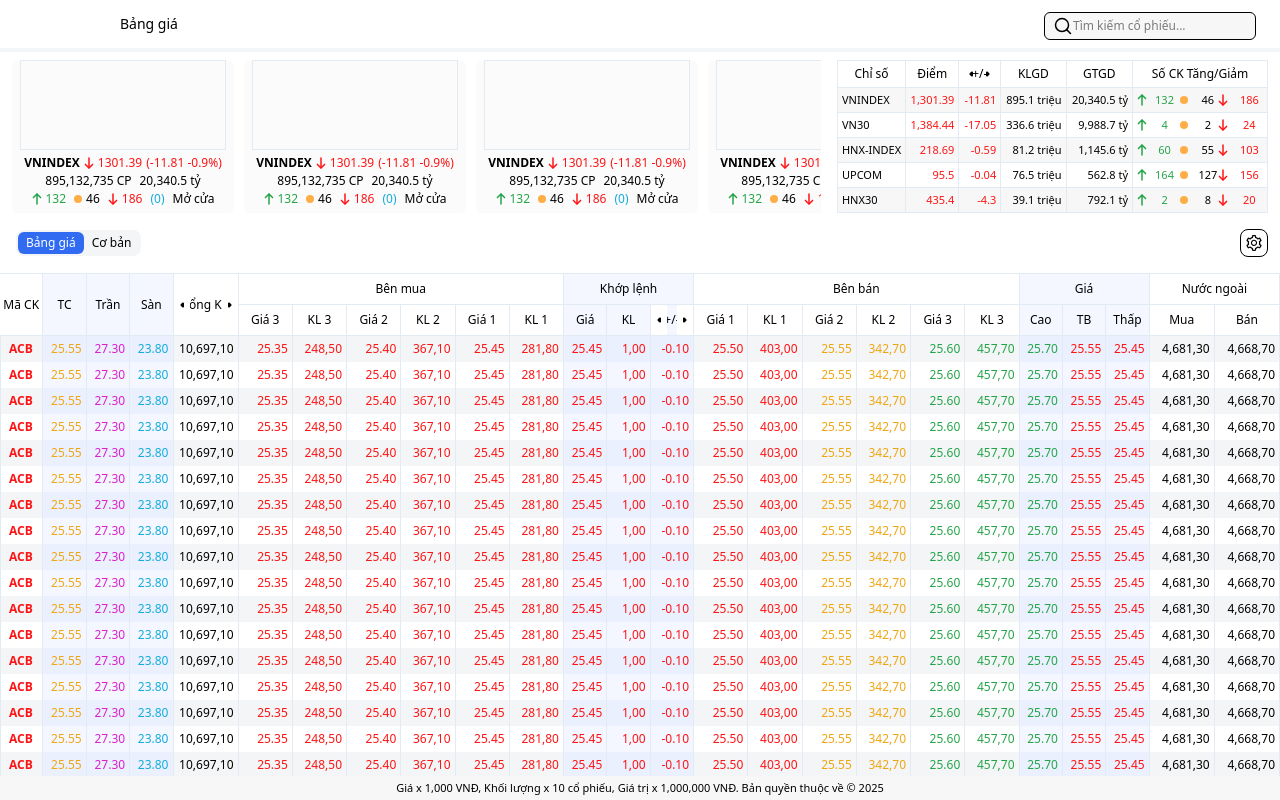
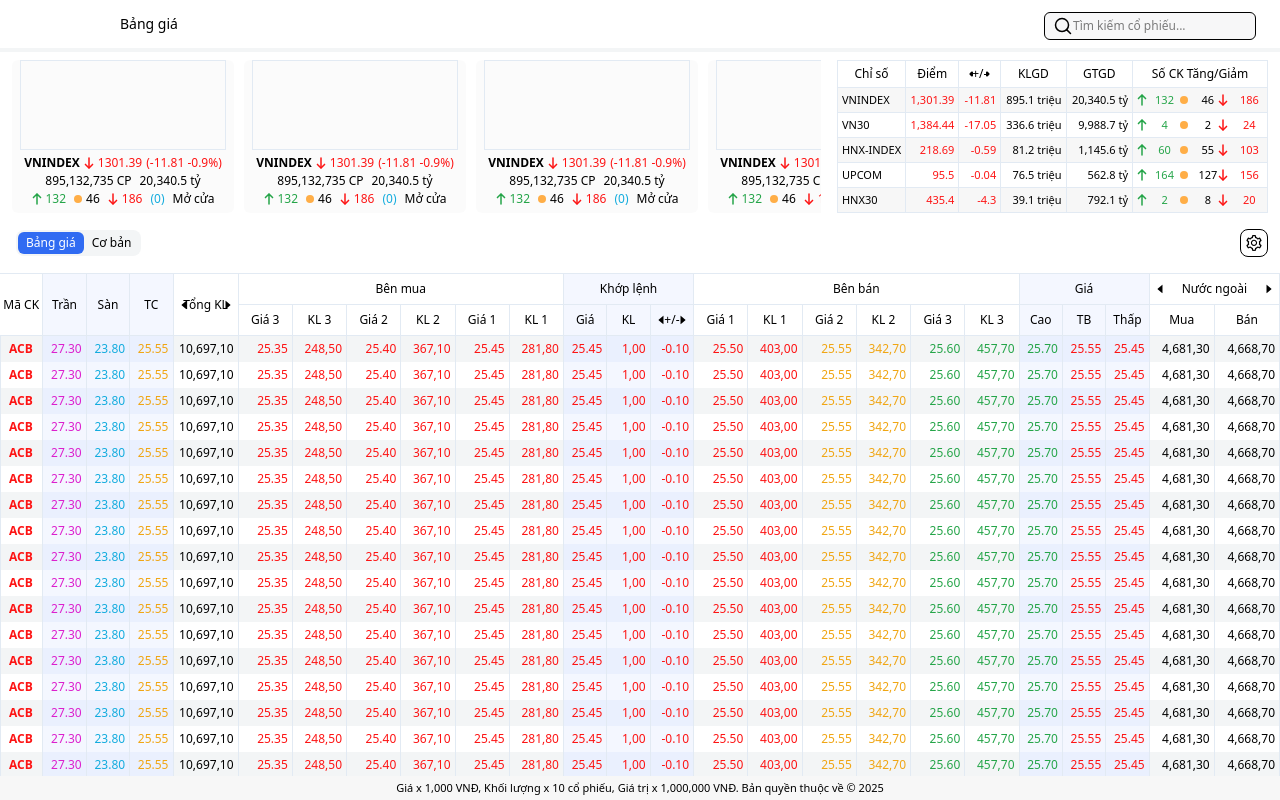
Before and after one commit to tai-doan/priceboard-tailwindcss, a React (Vite) app: page / in a window 1280 px wide. Built offline with nearby package versions, Linux system fonts and the light colour scheme.

Commit message:
Dùng antd icon

```diff
--- a/src/views/priceboard/table-priceboard/body-table-priceboard.tsx
+++ b/src/views/priceboard/table-priceboard/body-table-priceboard.tsx
@@ -11,11 +11,6 @@ const BodyTablePriceboard = () => {
                         <button className="w-full h-full px-2 text-left">ACB</button>
                     </td>
                     <td
-                        className={"xl:pr-1 py-1 group-hover:bg-[#e0ecff] dark:group-hover:bg-[#17253a] relative text-caption first:border-t-0 border-r first:border-l border-light-line dark:border-dark-line text-right text-light-price-ref dark:text-dark-price-ref " + (i % 2 !== 0 ? " dark:bg-[#7878802E] bg-[#306BF20D] " : " dark:bg-[#78788061] bg-[#306BF21A] ")}
-                        id="cell-value-0_overview_referPrice">
-                        25.55
-                    </td>
-                    <td
                         className={"xl:pr-1 py-1 group-hover:bg-[#e0ecff] dark:group-hover:bg-[#17253a] relative text-caption first:border-t-0 border-r first:border-l border-light-line dark:border-dark-line text-right text-light-price-ceil dark:text-dark-price-ceil " + (i % 2 !== 0 ? " dark:bg-[#7878802E] bg-[#306BF20D] " : " dark:bg-[#78788061] bg-[#306BF21A] ")}
                         id="cell-value-0_overview_ceiling">
                         27.30
@@ -24,6 +19,11 @@ const BodyTablePriceboard = () => {
                         className={"xl:pr-1 py-1 group-hover:bg-[#e0ecff] dark:group-hover:bg-[#17253a] relative text-caption first:border-t-0 border-r first:border-l border-light-line dark:border-dark-line text-right text-light-price-floor dark:text-dark-price-floor " + (i % 2 !== 0 ? " dark:bg-[#7878802E] bg-[#306BF20D] " : " dark:bg-[#78788061] bg-[#306BF21A] ")}
                         id="cell-value-0_overview_floor">
                         23.80
+                    </td>
+                    <td
+                        className={"xl:pr-1 py-1 group-hover:bg-[#e0ecff] dark:group-hover:bg-[#17253a] relative text-caption first:border-t-0 border-r first:border-l border-light-line dark:border-dark-line text-right text-light-price-ref dark:text-dark-price-ref " + (i % 2 !== 0 ? " dark:bg-[#7878802E] bg-[#306BF20D] " : " dark:bg-[#78788061] bg-[#306BF21A] ")}
+                        id="cell-value-0_overview_referPrice">
+                        25.55
                     </td>
                     <td
                         className={"xl:pr-1 py-1 group-hover:bg-[#e0ecff] dark:group-hover:bg-[#17253a] relative text-caption first:border-t-0 border-r first:border-l border-light-line dark:border-dark-line text-right text-light-default dark:text-dark-default " + (i % 2 !== 0 ? " dark:bg-[#060606] bg-[#fff] " : " dark:bg-[#262628] bg-[#F3F5F6] ")}
--- a/src/views/priceboard/table-priceboard/header-table-priceboard.tsx
+++ b/src/views/priceboard/table-priceboard/header-table-priceboard.tsx
@@ -1,4 +1,4 @@
-
+import { CaretLeftOutlined, CaretRightOutlined } from "@ant-design/icons";
 
 const HeaderTablePriceboard = () => {
     return (
@@ -22,16 +22,6 @@ const HeaderTablePriceboard = () => {
                         minWidth: "40px",
                         width: "40px",
                     }}>
-                    TC
-                </th>
-                <th
-                    className="relative text-center text-caption border-t border-r border-light-line dark:border-dark-line py-1.5 font-medium cursor-pointer select-none hover:bg-[#d8e7ff] dark:hover:bg-[#1a2942]  border-b  bg-light-primary-default/5 dark:bg-[#7878802E] bg-[#FFFFFF] "
-                    colSpan={1}
-                    rowSpan={0}
-                    style={{
-                        minWidth: "40px",
-                        width: "40px",
-                    }}>
                     Trần
                 </th>
                 <th
@@ -45,6 +35,16 @@ const HeaderTablePriceboard = () => {
                     Sàn
                 </th>
                 <th
+                    className="relative text-center text-caption border-t border-r border-light-line dark:border-dark-line py-1.5 font-medium cursor-pointer select-none hover:bg-[#d8e7ff] dark:hover:bg-[#1a2942]  border-b  bg-light-primary-default/5 dark:bg-[#7878802E] bg-[#FFFFFF] "
+                    colSpan={1}
+                    rowSpan={0}
+                    style={{
+                        minWidth: "40px",
+                        width: "40px",
+                    }}>
+                    TC
+                </th>
+                <th
                     className="relative text-center text-caption border-t border-r border-light-line dark:border-dark-line py-1 font-medium cursor-pointer select-none hover:bg-[#d8e7ff] dark:hover:bg-[#1a2942]  border-b  bg-[#FFFFFF] dark:bg-[#7878802E] "
                     colSpan={1}
                     id="overview_dayVolume"
@@ -53,36 +53,8 @@ const HeaderTablePriceboard = () => {
                         minWidth: "60px",
                         width: "60px",
                     }}>
-                    <button className="absolute top-0 left-0 h-full px-1 hover:bg-text-light-highlight/20 bg-[#FFFFFF] dark:bg-[#7878802E] ">
-                        <svg
-                            fill="none"
-                            height="8"
-                            viewBox="0 0 8 8"
-                            width="8"
-                            xmlns="http://www.w3.org/2000/svg">
-                            <path
-                                clipRule="evenodd"
-                                d="M6 5.56858C6 6.4619 4.91786 6.90696 4.28936 6.27213L2.70359 4.67039C2.31501 4.2779 2.3182 3.64472 2.71071 3.25616L4.29648 1.68636C4.92789 1.06131 6 1.50857 6 2.39704V5.56858Z"
-                                fill="currentColor"
-                                fillRule="evenodd"
-                            />
-                        </svg>
-                    </button>
-                    <button className="absolute top-0 right-0 h-full px-1 hover:bg-text-light-highlight/20 bg-[#FFFFFF] dark:bg-[#7878802E] ">
-                        <svg
-                            fill="none"
-                            height="8"
-                            viewBox="0 0 8 8"
-                            width="8"
-                            xmlns="http://www.w3.org/2000/svg">
-                            <path
-                                clipRule="evenodd"
-                                d="M2 5.56858C2 6.4619 3.08214 6.90696 3.71064 6.27213L5.29641 4.67039C5.68499 4.2779 5.6818 3.64472 5.28929 3.25616L3.70352 1.68636C3.07211 1.06131 2 1.50857 2 2.39704L2 5.56858Z"
-                                fill="currentColor"
-                                fillRule="evenodd"
-                            />
-                        </svg>
-                    </button>
+                    <CaretLeftOutlined sizes="small" className="absolute top-0 left-0 cursor-pointer h-full px-1 hover:bg-text-light-highlight/20" />
+                    <CaretRightOutlined sizes="small" className="absolute top-0 right-0 cursor-pointer h-full px-1 hover:bg-text-light-highlight/20" />
                     Tổng KL
                 </th>
                 <th
@@ -175,6 +147,8 @@ const HeaderTablePriceboard = () => {
                         minWidth: "120px",
                         width: "120px",
                     }}>
+                    <CaretLeftOutlined sizes="small" className="absolute top-0 left-0 cursor-pointer h-full px-1 hover:bg-text-light-highlight/20" />
+                    <CaretRightOutlined sizes="small" className="absolute top-0 right-0 cursor-pointer h-full px-1 hover:bg-text-light-highlight/20" />
                     Nước ngoài
                 </th>
             </tr>
@@ -266,7 +240,7 @@ const HeaderTablePriceboard = () => {
                     KL
                 </th>
                 <th
-                    className="relative text-center text-caption border-t border-r border-light-line dark:border-dark-line py-1.5 font-medium cursor-pointer select-none hover:bg-[#d8e7ff] dark:hover:bg-[#1a2942]   border-b bg-light-primary-default/5 dark:bg-[#7878802E] bg-[#FFFFFF] "
+                    className="relative text-center text-caption border-t border-r border-light-line dark:border-dark-line py-1.5 font-medium cursor-pointer select-none hover:bg-[#d8e7ff] dark:hover:bg-[#1a2942]   border-b bg-light-primary-default/5 dark:bg-[#7878802E] "
                     colSpan={1}
                     id="overview_dayChange"
                     rowSpan={1}
@@ -274,36 +248,8 @@ const HeaderTablePriceboard = () => {
                         minWidth: "60px",
                         width: "60px",
                     }}>
-                    <button className="absolute top-0 left-0 h-full px-1 hover:bg-text-light-highlight/20 bg-[#FFFFFF] ">
-                        <svg
-                            fill="none"
-                            height="8"
-                            viewBox="0 0 8 8"
-                            width="8"
-                            xmlns="http://www.w3.org/2000/svg">
-                            <path
-                                clipRule="evenodd"
-                                d="M6 5.56858C6 6.4619 4.91786 6.90696 4.28936 6.27213L2.70359 4.67039C2.31501 4.2779 2.3182 3.64472 2.71071 3.25616L4.29648 1.68636C4.92789 1.06131 6 1.50857 6 2.39704V5.56858Z"
-                                fill="currentColor"
-                                fillRule="evenodd"
-                            />
-                        </svg>
-                    </button>
-                    <button className="absolute top-0 right-0 h-full px-1 hover:bg-text-light-highlight/20 bg-[#FFFFFF] ">
-                        <svg
-                            fill="none"
-                            height="8"
-                            viewBox="0 0 8 8"
-                            width="8"
-                            xmlns="http://www.w3.org/2000/svg">
-                            <path
-                                clipRule="evenodd"
-                                d="M2 5.56858C2 6.4619 3.08214 6.90696 3.71064 6.27213L5.29641 4.67039C5.68499 4.2779 5.6818 3.64472 5.28929 3.25616L3.70352 1.68636C3.07211 1.06131 2 1.50857 2 2.39704L2 5.56858Z"
-                                fill="currentColor"
-                                fillRule="evenodd"
-                            />
-                        </svg>
-                    </button>
+                    <CaretLeftOutlined sizes="small" className="absolute top-0 left-0 cursor-pointer h-full px-1 hover:bg-text-light-highlight/20" />
+                    <CaretRightOutlined sizes="small" className="absolute top-0 right-0 cursor-pointer h-full px-1 hover:bg-text-light-highlight/20" />
                     +/-
                 </th>
                 <th
```
Also changed, not shown: src/tailwind.css.
